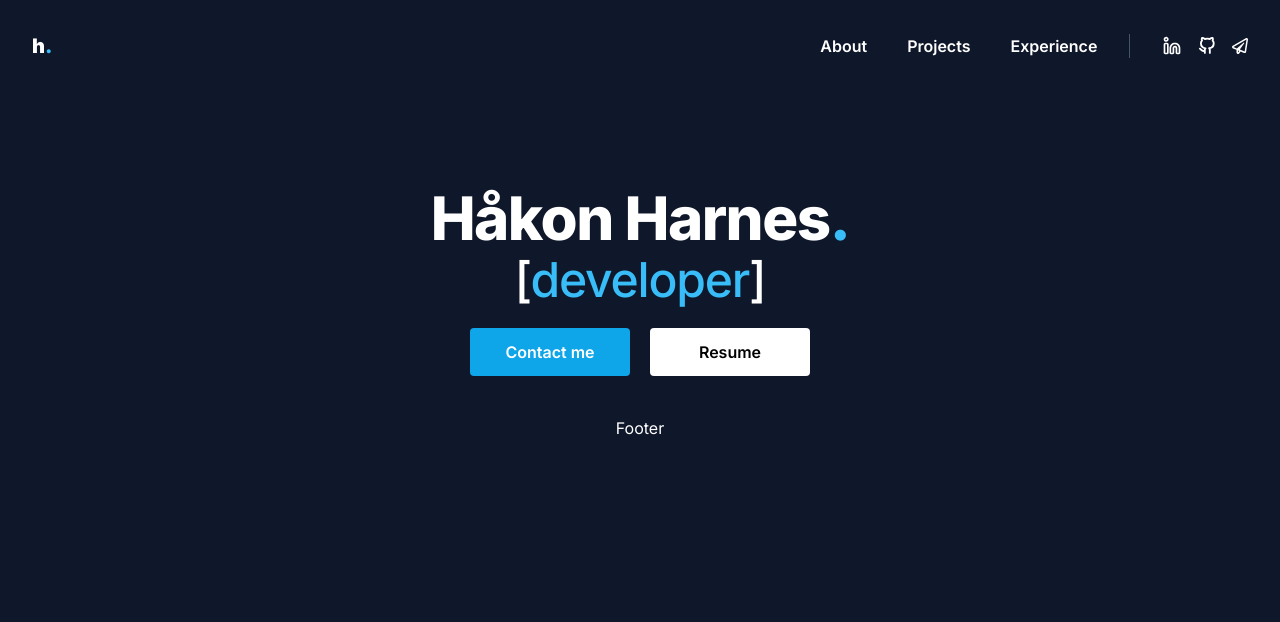
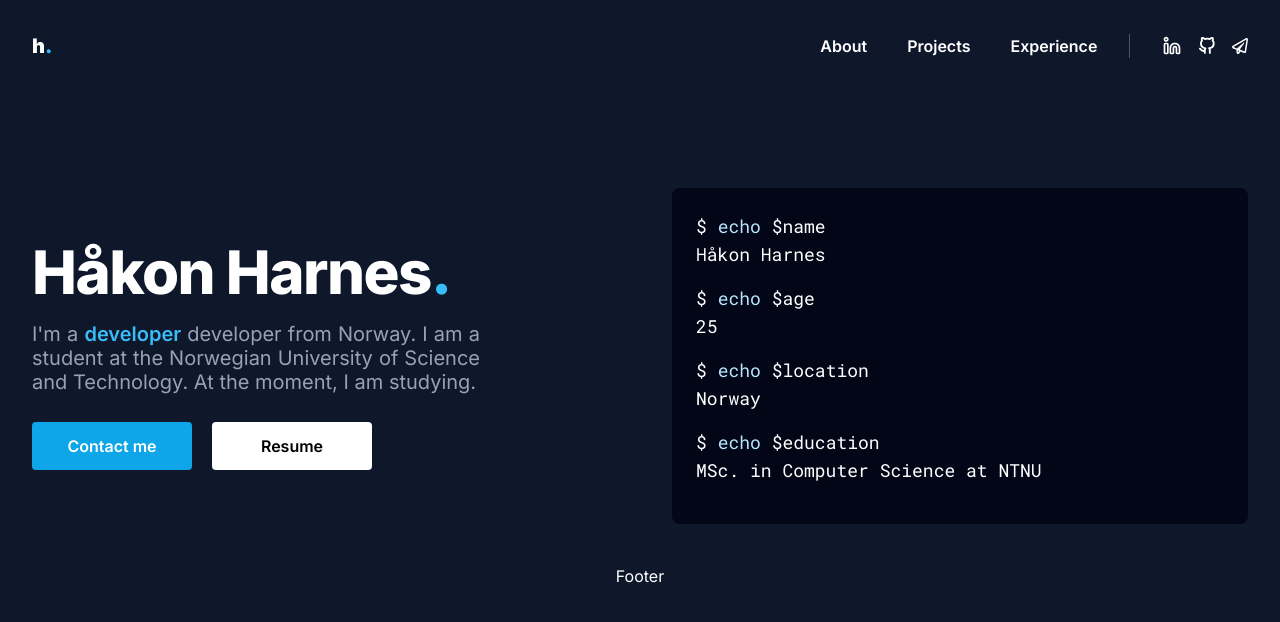
Before and after one commit to HakonHarnes/website, a Next.js app: page / in a window 1280 px wide. Shown: the top 622 px of the page. Built offline with nearby package versions, Linux system fonts and the light colour scheme.

Commit message:
feat: add static terminal

```diff
--- a/app/components/Hero.tsx
+++ b/app/components/Hero.tsx
@@ -1,20 +1,29 @@
 import Button from "./Button";
+import { Roboto_Mono } from "next/font/google";
+
+const roboto = Roboto_Mono();
 
 export default function Hero() {
   return (
-    <div className="mx-auto flex max-w-5xl flex-col gap-2 items-center justify-center pt-20 sm:pt-24 lg:pt-32">
-      <h1 className="text-4xl font-extrabold tracking-tight dark:text-white sm:text-5xl lg:text-6xl">
+    <div className="mx-auto flex flex-col items-center justify-between gap-10 pt-20 sm:pt-24 lg:pt-32 md:flex-row">
+      <AboutMe />
+      <Terminal />
+    </div>
+  );
+}
+
+function AboutMe() {
+  return (
+    <div className="flex flex-col items-center gap-5 md:items-start flex-1 md:max-w-xl">
+      <h1 className="text-4xl font-extrabold tracking-tight dark:text-white sm:text-4xl md:text-5xl lg:text-6xl">
         Håkon Harnes<span className="text-sky-400">.</span>
       </h1>
-      <h2 className="text-3xl font-medium tracking-tight dark:text-white sm:text-4xl lg:text-5xl">
-        [<span className="text-sky-400">developer</span>]
-      </h2>
-      {/* <p className="mx-auto my-6 max-w-3xl text-justify text-lg text-slate-200 "> */}
-      {/*   I’ve written a few thousand words on why traditional “semantic class */}
-      {/*   names” are the reason CSS is hard to maintain, but the truth is you’re */}
-      {/*   never going to believe. */}
-      {/* </p> */}
-      <div className="flex gap-5 pt-4">
+      <p className="text-justify text-xl text-slate-400 leading-6 md:max-w-md">
+        I&apos;m a <span className="text-sky-400 font-semibold">developer</span>{" "}
+        developer from Norway. I am a student at the Norwegian University of
+        Science and Technology. At the moment, I am studying.
+      </p>
+      <div className="flex gap-5 pt-2">
         <Button href="mailto:hakon@harnes.co">Contact me</Button>
         <Button href="/" color="white">
           Resume
@@ -23,3 +32,32 @@ export default function Hero() {
     </div>
   );
 }
+
+function Terminal() {
+  return (
+    <div
+      className={`${roboto.className} bg-slate-950 w-full text-lg p-6 rounded-lg flex-1 md:max-w-xl `}
+    >
+      <div>
+        <span className="">$</span> <span className="text-sky-200">echo</span>{" "}
+        <span className="">$name</span>
+      </div>
+      <div className="pb-4"> Håkon Harnes</div>
+      <div>
+        <span className="">$</span> <span className="text-sky-200">echo</span>{" "}
+        <span className="">$age</span>
+      </div>
+      <div className="pb-4">25</div>
+      <div>
+        <span className="">$</span> <span className="text-sky-200">echo</span>{" "}
+        <span className="">$location</span>
+      </div>
+      <div className="pb-4">Norway</div>
+      <div>
+        <span className="">$</span> <span className="text-sky-200">echo</span>{" "}
+        <span className="">$education</span>
+      </div>
+      <div className="pb-4">MSc. in Computer Science at NTNU</div>
+    </div>
+  );
+}
```
